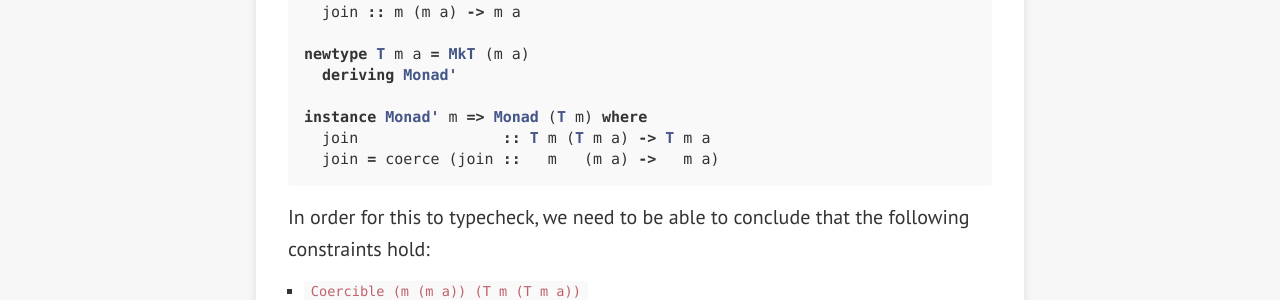
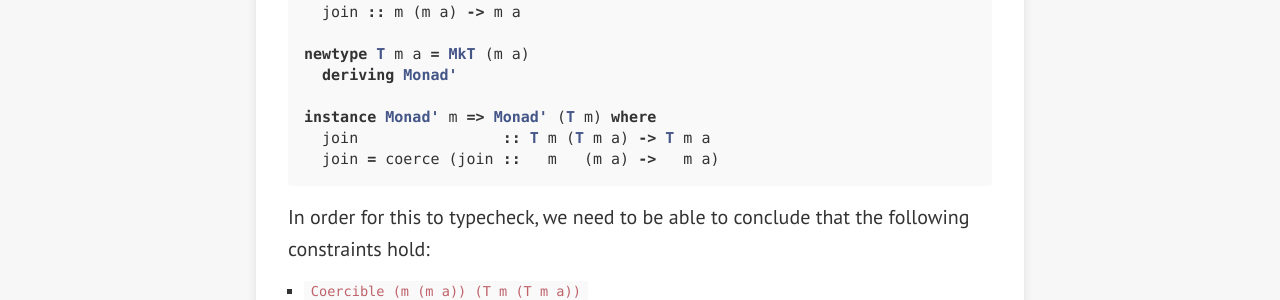
Before and after one commit to RyanGlScott/RyanGlScott.github.io, a Jekyll site: the page built from _posts/2018-02-23-how-quantifiedconstraints-can-let-us-put-join-back-in-monad.md, in a window 1280 px wide and 1400 px high, scrolled down 9217 px. Shown: the part 152-452 px from the top of the window. Built offline with Jekyll 4.4.1, drawn with Linux system fonts in a browser that asks for light colours; nearby versions of some CDN libraries; some of the changed text lies outside the part shown.

Commit message:
Typofixes

```diff
--- a/_posts/2018-02-23-how-quantifiedconstraints-can-let-us-put-join-back-in-monad.md
+++ b/_posts/2018-02-23-how-quantifiedconstraints-can-let-us-put-join-back-in-monad.md
@@ -379,7 +379,7 @@
 newtype T m a = MkT (m a)
   deriving Monad'
 
-instance Monad' m => Monad (T m) where
+instance Monad' m => Monad' (T m) where
   join                :: T m (T m a) -> T m a
   join = coerce (join ::   m   (m a) ->   m a)
 {% endhighlight %}
@@ -434,7 +434,7 @@
 {% highlight haskell %}
 instance ( Monad' m
          , ...
-         ) => Monad (T m) where
+         ) => Monad' (T m) where
   join                :: T m (T m a) -> T m a
   join = coerce (join ::   m   (m a) ->   m a)
 {% endhighlight %}
@@ -462,7 +462,7 @@
 {% highlight haskell %}
 instance ( Monad' m
          , forall a b. Coercible a b => Coercible (m a) (m b)
-         ) => Monad (T m) where
+         ) => Monad' (T m) where
   join                :: T m (T m a) -> T m a
   join = coerce (join ::   m   (m a) ->   m a)
 {% endhighlight %}
```
